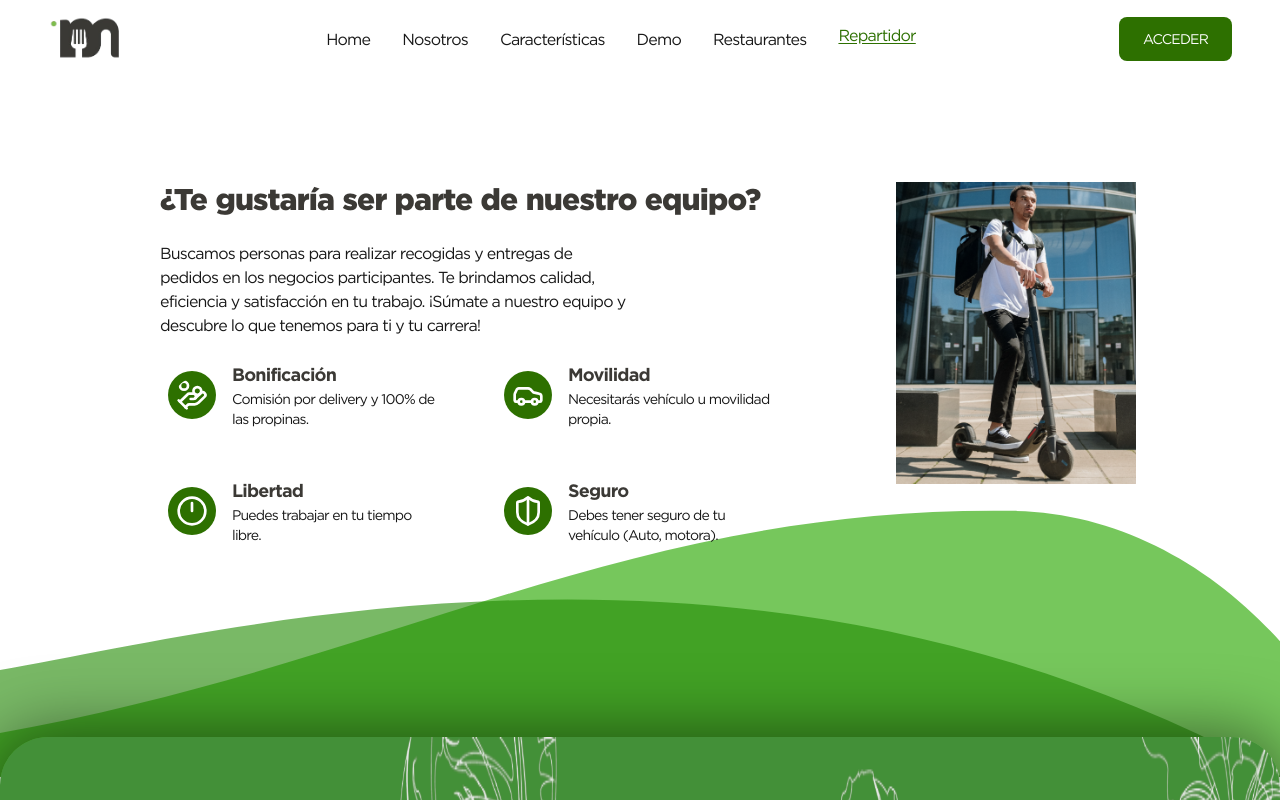
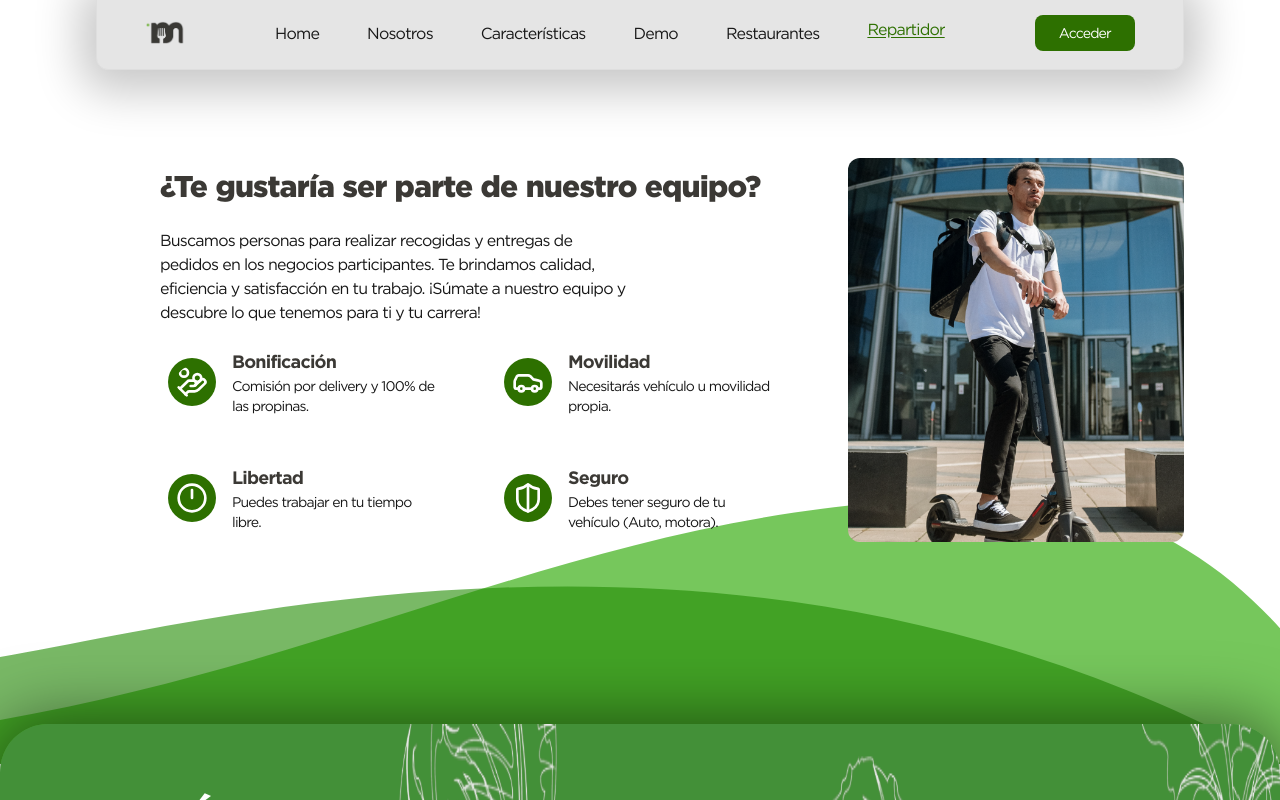
Before and after one commit to agustinredin/m2go-landing-new, a Next.js app: page /repartidor in a window 1280 px wide. Shown: the top 800 px of the page. Built offline with nearby package versions, Linux system fonts and the light colour scheme.

Commit message:
Test mobile /repartidor

```diff
--- a/src/app/globals.css
+++ b/src/app/globals.css
@@ -112,6 +112,11 @@ b,
   -moz-box-shadow: 0px 0px 66px 5px rgba(0, 0, 0, 0.5);
 }
 
+.navbar-box-shadow {
+  box-shadow: 0px 6px 45px 16px #00000038;
+-webkit-box-shadow: 0px 6px 45px 16px #00000038;
+-moz-box-shadow: 0px 6px 45px 16px #00000038;
+}
 
 body {
   padding: 0;
@@ -193,7 +198,7 @@ span {
   .card-main-wrapper,
   .features-main-container,
   .form-container {
-    padding: 35px 25px !important;
+    padding: 25px 25px !important;
   }
 
   .hero-content .heading span,
@@ -279,18 +284,18 @@ span {
 
   .footer-container {
     flex-direction: column;
-    align-items: flex-start !important;
-    gap: 25px;
+    align-items: center !important;
+    gap: 4rem;
   }
 
   .footer-links {
     display: flex;
     flex-direction: column;
-    align-items: flex-start;
+    align-items: center;
   }
 
   .footer-links .links {
-    align-items: flex-start;
+    align-items: center;
   }
 
   .button-container {
--- a/src/app/page.js
+++ b/src/app/page.js
@@ -11,7 +11,7 @@ export default function Home() {
   return (
     <div>
       {/* hero */}
-      <Container id="hero" className="!my-0">
+      <Container id="hero" className="!my-0 pt-16">
         <div className="flex items-end mt-12">
           <div className="pb-32 flex-1">
             <p className="text-dgreen font-bold text-2xl">Manjar2go</p>
--- a/src/app/repartidor/page.js
+++ b/src/app/repartidor/page.js
@@ -8,18 +8,18 @@ export default function Page() {
   return (
     <>
       <Container>
-        <div className="grid grid-cols-[1fr_auto]">
-          <div className="flex flex-col w-full px-16 py-4">
+        <div className="flex flex-row mt-32 justify-center items-center max-lg:flex-wrap">
+          <div className="flex flex-col max-lg:w-full px-16 py-4">
             <h4 className="text-3xl text-grey font-black my-6">
               ¿Te gustaría ser parte de nuestro equipo?
             </h4>
-            <span className="w-3/4">
+            <span className="lg:w-3/4">
               Buscamos personas para realizar recogidas y entregas de pedidos en
               los negocios participantes. Te brindamos calidad, eficiencia y
               satisfacción en tu trabajo. ¡Súmate a nuestro equipo y descubre lo
               que tenemos para ti y tu carrera!
             </span>
-            <div className="features-card-container -mt-4 flex items-center gap-12">
+            <div className="features-card-container -mt-4 flex items-center lg:gap-12 max-lg:my-8">
               <div className="wrapper flex flex-col items-start pt-4">
                 <div className="card-container flex items-center justify-start px-2 py-4 rounded-xl gap-4 my-2 w-72">
                   <div className="card-logo">
@@ -94,10 +94,10 @@ export default function Page() {
               </div>
             </div>
           </div>
-          <div className="flex flex-col px-12">
+          <div className="flex flex-col max-lg:hidden w-full justify-center">
             <img
               alt="Repartidor de M2Go"
-              className="h-[30vmax] w-full rounded-xl object-scale-down"
+              className="h-[30vmax] w-full mx-auto rounded-xl object-cover object-top"
               src="./repartidor-1.png"
             ></img>
           </div>
@@ -105,20 +105,20 @@ export default function Page() {
       </Container>
       <Container className="min-w-full" id="repartidor-form">
         <Waves />
-        <div className="stats-container !py-4 flex flex-col section-box-shadow rounded-t-[3rem] -top-10 relative text-white">
+        <div className="stats-container max-lg:bg-cover max-lg:bg-fixed !py-4 flex flex-col section-box-shadow rounded-t-[3rem] -top-10 relative text-white">
           <div className="px-16 py-8 flex flex-col items-center">
-            <h2 className="text-5xl mt-6 font-bold">
+            <h2 className="text-5xl mt-6 font-bold text-center">
               ¡Únete a M2Go y disfruta de los mejores beneficios como
               repartidor!
             </h2>
-            <div className="w-3/4 text-center mt-4 mb-12">
+            <div className="w-3/4 text-center max-lg:mt-8 mt-4 mb-12">
               <p className="text-xl">
                 Te brindamos calidad, eficiencia y satisfacción en tu trabajo.
                 ¡Súmate a nuestro equipo y descubre lo que tenemos para ti y tu
                 carrera!
               </p>
             </div>
-            <Container className="my-4">
+            <Container className="my-4 max-lg:!mx-0">
               <form className="space-y-4">
                 <div className="flex flex-wrap gap-4">
                   <Input
--- a/src/components/navbar.js
+++ b/src/components/navbar.js
@@ -1,52 +1,144 @@
-'use client'
-import Image from "next/image"
-import Link from "next/link"
-import { usePathname } from "next/navigation"
+"use client";
+import { Menu, X } from "lucide-react";
+import Image from "next/image";
+import Link from "next/link";
+import { usePathname } from "next/navigation";
+import { useEffect, useState } from "react";
+import { Container } from "./container";
 
 const NavBar = () => {
-    const location = usePathname()
+  const location = usePathname();
   const navItems = [
     {
-            name: 'Home',
-            href: '/'
+      name: "Home",
+      href: "/",
     },
     {
-            name: 'Nosotros',
-            href: '/nosotros'
+      name: "Nosotros",
+      href: "/nosotros",
     },
     {
-            name: 'Características',
-            href: '/caracteristicas'
+      name: "Características",
+      href: "/caracteristicas",
     },
     {
-            name: 'Demo',
-            href: '/demo',
+      name: "Demo",
+      href: "/demo",
     },
     {
-            name: 'Restaurantes',
-            href: '/restaurantes'
+      name: "Restaurantes",
+      href: "/restaurantes",
     },
     {
-            name: 'Repartidor',
-            href: '/repartidor'
+      name: "Repartidor",
+      href: "/repartidor",
+    },
+  ].map((item) => ({
+    ...item,
+    className:
+      item.href == location
+        ? "xs:max-lg:font-bold underline pointer-events-none text-dgreen lg:-translate-y-1 lg:px-2 lg:py-6"
+        : "xs:max-lg:font-bold hover:font-bold transition-all text-black hover:-translate-y-2 lg:px-2 lg:py-6",
+  }));
+
+  const [isOpen, setIsOpen] = useState(false);
+
+  useEffect(() => {
+    document.addEventListener('keydown', function(e) {
+        if(e.key == 'Escape' && isOpen){
+          setIsOpen(false)
         }
-    ].map(item => ({...item, className: item.href == location ? 'underline pointer-events-none text-dgreen -translate-y-1' : 'hover:font-bold transition-all hover:-translate-y-1'}))
+    })
+  })
+
+  const toggleMenu = () => setIsOpen(!isOpen);
 
   return (
-        <div className="flex justify-between items-center px-12 py-4">
-            <Image src="/logo.png" alt="M2Go Logo" loading="eager" width={75} height={75} />
-            <div className="hidden md:flex md:gap-8">
-                {
-                    navItems.map((item, index) => <Link key={index} href={item.href} className={item.className}>{item.name}</Link>)
-                }
+    <div className="">
+    <div className="hidden lg:flex fixed -top-1 w-full z-[888]">
+      <Container id="navbar" className="top-0 my-0 mb-12 flex justify-between items-center px-12 border border-[#dedede] subpixel-antialiased shadow-2xl rounded-b-xl bg-[#e5e5e5] navbar-box-shadow">
+          <Image
+            src="/logo.png"
+            alt="M2Go Logo"
+            loading="eager"
+            width={40}
+            height={40}
+          />
+          <div className="hidden lg:flex md:gap-8">
+            {navItems.map((item, index) => (
+              <Link key={index} href={item.href} className={item.className}>
+                {item.name}
+              </Link>
+            ))}
           </div>
-            <div className="text-sm hidden md:block rounded-lg bg-dgreen text-white cursor-pointer uppercase px-6 py-3 hover:bg-green hover:text-dwhite transition-all">
+          <div className="text-sm hidden lg:block rounded-lg bg-dgreen text-white cursor-pointer px-6 py-2 hover:scale-[1.05] hover:-translate-y-1 transition-all">
             Acceder
           </div>
-            {/* TODO: navbar responsive */}
-            {/* <div></div> */}
+      </Container>
     </div>
-    )
-}
 
-export default NavBar
+      <button
+        onClick={toggleMenu}
+        className="block lg:hidden fixed shadow-xl top-8 right-8 z-[100] p-2 rounded-md bg-dgreen text-white"
+        aria-label="Toggle menu"
+      >
+        <Menu size={42} />
+      </button>
+
+      {/* Full-screen canvas */}
+      <div
+        className={`z-[9999] fixed inset-0 bg-white text-white overflow-hidden transition-transform duration-300 ease-in-out ${
+          isOpen ? "translate-x-0" : "translate-x-full"
+        }`}
+      >
+        {/* Top-centered logo button */}
+        <Link
+          href="/"
+          className="absolute top-4 left-1/2 transform -translate-x-1/2"
+        >
+          <span className="sr-only">Home</span>
+          <svg
+            className="h-12 w-12 my-4 text-muted"
+            fill="none"
+            viewBox="0 0 24 24"
+            stroke="currentColor"
+          >
+            <path
+              strokeLinecap="round"
+              strokeLinejoin="round"
+              strokeWidth={2}
+              d="M3 12l2-2m0 0l7-7 7 7M5 10v10a1 1 0 001 1h3m10-11l2 2m-2-2v10a1 1 0 01-1 1h-3m-6 0a1 1 0 001-1v-4a1 1 0 011-1h2a1 1 0 011 1v4a1 1 0 001 1m-6 0h6"
+            />
+          </svg>
+        </Link>
+
+        {/* Top-right close button */}
+
+        {isOpen && (
+          <button
+            onClick={toggleMenu}
+            className="absolute top-8 right-6 p-2 rounded-md text-muted z-[100]"
+            aria-label="Close menu"
+          >
+            <X size={32} />
+          </button>
+        )}
+
+        {/* Menu options */}
+        <ul className="flex flex-col items-center justify-center h-full text-2xl">
+          {navItems.map((item, index) => {
+            return (
+              <li key={index} className="my-8 text-3xl font-bold" onClick={() => toggleMenu()}>
+                <Link href={item.href} className={item.className}>
+                  {item.name}
+                </Link>
+              </li>
+            );
+          })}
+        </ul>
+      </div>
+    </div>
+  );
+};
+
+export default NavBar;
```
Also changed, not shown: src/app/layout.js (line endings or trailing spaces). Lines whose indentation alone changed are shown as unchanged.
